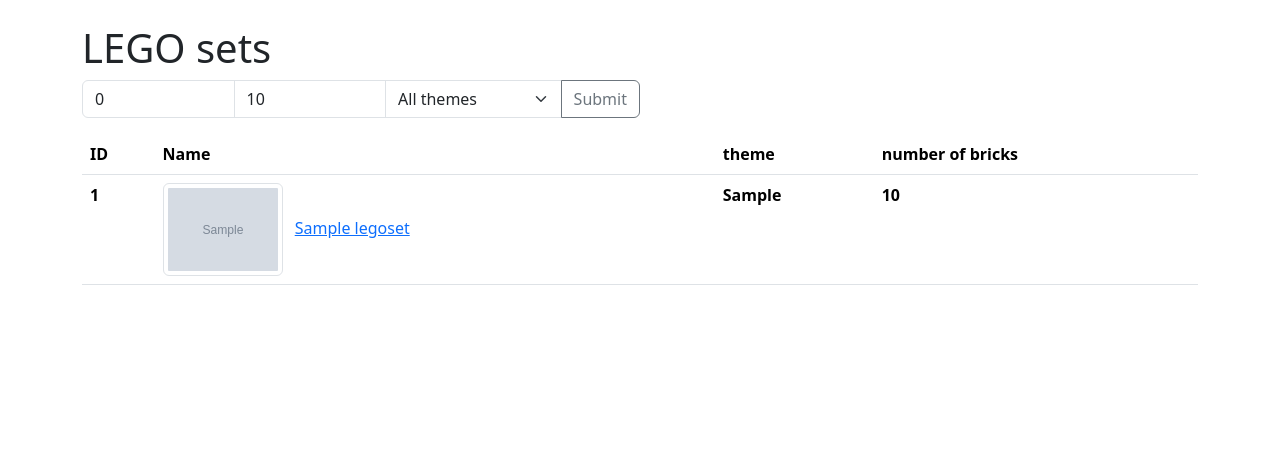
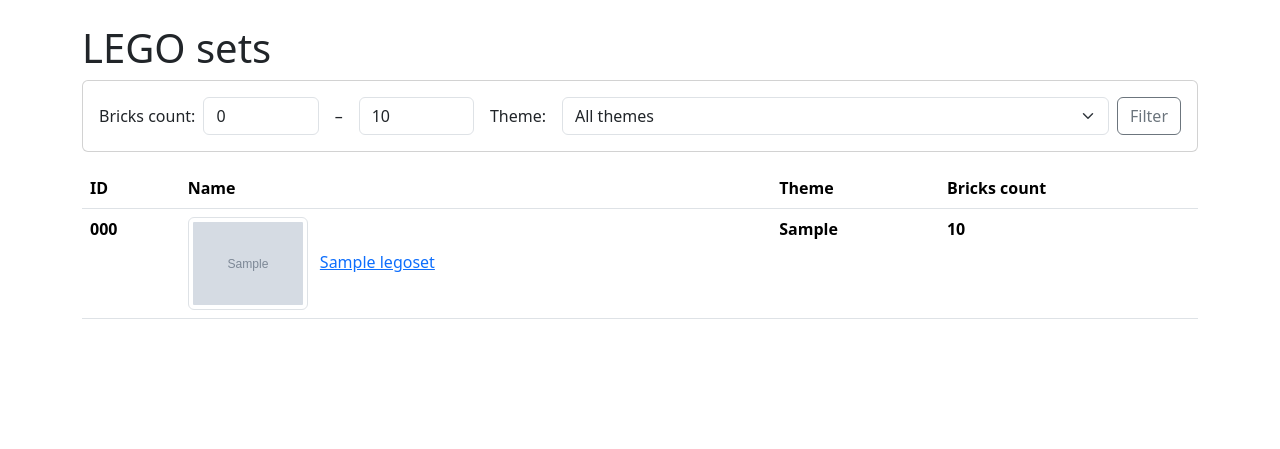
Before and after one commit to yellowbrickorg/yellowbrick, a Django app: page /sets/filter/ in a window 1280 px wide. Shown: the part 56-505 px from the top of the page. Run offline with Django 4.2, Linux system fonts and the light colour scheme; tables that the repository leaves empty hold one stand-in row (values such as "Sample post"); grey boxes marked "Sample" are stand-in pictures; some libraries are stand-ins or nearby versions.

Commit message:
rewrite filtering frontend

```diff
--- a/bsf/templates/bsf/legoset_detail.html
+++ b/bsf/templates/bsf/legoset_detail.html
@@ -5,7 +5,8 @@
 {% endblock %}
 
 {% block page_content %}
-    <h2>{{ legoset.name }} <span class="text-secondary">({{ legoset.id }})</span></h2>
+    <h2>{{ legoset.name }} <span class="text-secondary">({{ legoset.number }})
+    </span></h2>
 
     <div class="row mt-3">
         <div class="col-md-5">
--- a/bsf/templates/bsf/legoset_list.html
+++ b/bsf/templates/bsf/legoset_list.html
@@ -8,27 +8,7 @@
 
 {% block page_content %}
     <h1>LEGO sets</h1>
-
-<form method="get" action="{% url 'legoset_list_filtered' %}" class="col-lg-6">
-    {% csrf_token %}
-    <div class="input-group mb-3">
-
-
-        <input type="number" name="start_quantity" id="start_quantity" value="{{ start_quantity }}"  placeholder="Min quantity" class="form-control">
-        <input type="number" name="end_quantity" id="end_quantity" value="{{ end_quantity }}"  placeholder="Max quantity" class="form-control">
-
-        <select class="form-select" id="theme" class="form-control" name="theme">
-            <option value="">All themes</option>
-            {% for theme in set_themes %}
-                <option value="{{ theme }}" {% if theme == selected_theme %}selected{% endif %}>{{ theme }}</option>
-            {% endfor %}
-        </select>
-
-
-    <button type="submit" class="btn btn-outline-secondary">Submit</button>
-    </div>
-</form>
-
+    {% include "snippets/set_statfilter.html" with submit_path="legoset_list_filtered" %}
     {% include "snippets/legoset_table_snippet.html" with page_obj=page_obj %}
 
     <div class="mt-2">
--- a/bsf/templates/snippets/legoset_table_snippet.html
+++ b/bsf/templates/snippets/legoset_table_snippet.html
@@ -3,14 +3,14 @@
     <tr>
         <th scope="col">ID</th>
         <th scope="col">Name</th>
-        <th scope="col">theme</th>
-        <th scope="col">number of bricks</th>
+        <th scope="col">Theme</th>
+        <th scope="col">Bricks count</th>
     </tr>
     </thead>
     <tbody>
     {% for legoset in page_obj %}
         <tr>
-            <th scope="row">{{ legoset.id }}</th>
+            <th scope="row">{{ legoset.number }}</th>
             <td><img class="img-thumbnail me-2" src="{{ legoset.image_link }}"
                      width="120">
                 <a href="{% url 'set_detail' legoset.id %}">{{ legoset.name }}</a>
--- /dev/null
+++ b/bsf/templates/snippets/set_statfilter.html
@@ -0,0 +1,30 @@
+<div class="card mb-3">
+    <div class="card-body">
+        <form method="get" action="{% url submit_path %}">
+            {% csrf_token %}
+            <div class="d-md-flex align-items-center">
+                <span class="col-auto me-2">Bricks count:</span>
+                <div class="d-flex col-md-3 align-items-center">
+                    <input type="number" name="start_quantity" id="start_quantity"
+                           value="{{ start_quantity }}" placeholder="Min quantity"
+                           class="form-control">
+                    <span class="mx-3">&ndash;</span>
+                    <input type="number" name="end_quantity" id="end_quantity"
+                           value="{{ end_quantity }}" placeholder="Max quantity"
+                           class="form-control">
+                </div>
+
+                <span class="col-auto ms-md-3 me-2">Theme:</span>
+                <select class="form-select mx-md-2" id="theme" class="form-control"
+                        name="theme">
+                    <option value="">All themes</option>
+                    {% for theme in set_themes %}
+                        <option value="{{ theme }}"
+                                {% if theme == selected_theme %}selected{% endif %}>{{ theme }}</option>
+                    {% endfor %}
+                </select>
+                <button type="submit" class="btn btn-outline-secondary">Filter</button>
+            </div>
+        </form>
+    </div>
+</div>
--- a/bsf/templates/snippets/user_sets_snippet.html
+++ b/bsf/templates/snippets/user_sets_snippet.html
@@ -13,7 +13,7 @@
                         <div class="col-auto me-auto">
                             <div class="mb-2">
                                 <a href="{% url 'set_detail' brick_set.id %}">
-                                    {{ brick_set.id }}</a>
+                                    {{ brick_set.number }}</a>
                                 {{ brick_set.name }} x
                                 {{ set_in_collection.quantity }}
                                 </a>
--- a/bsf/views.py
+++ b/bsf/views.py
@@ -418,6 +418,8 @@ def filter_collection(request):
 
     context = {
         "viable_sets": viable_sets,
+        "single_diff": None if single_diff == sys.maxsize else single_diff,
+        "general_diff": None if general_diff == sys.maxsize else general_diff,
         "set_themes": set_themes,
         "selected_theme": theme,
         "start_quantity": min_quantity,
```
Also changed, not shown: bsf/templates/bsf/collection.html (+1 -19 lines), bsf/templates/bsf/filter.html (+33 -13 lines), bsf/migrations/0001_initial.py (deleted), bsf/migrations/0002_alter_legoset_inventory_id.py (deleted), bsf/migrations/0003_brick_image_link.py (deleted), bsf/migrations/0004_brickstats.py (deleted), bsf/migrations/0005_legoset_quantity_of_bricks_legoset_theme.py (deleted).
